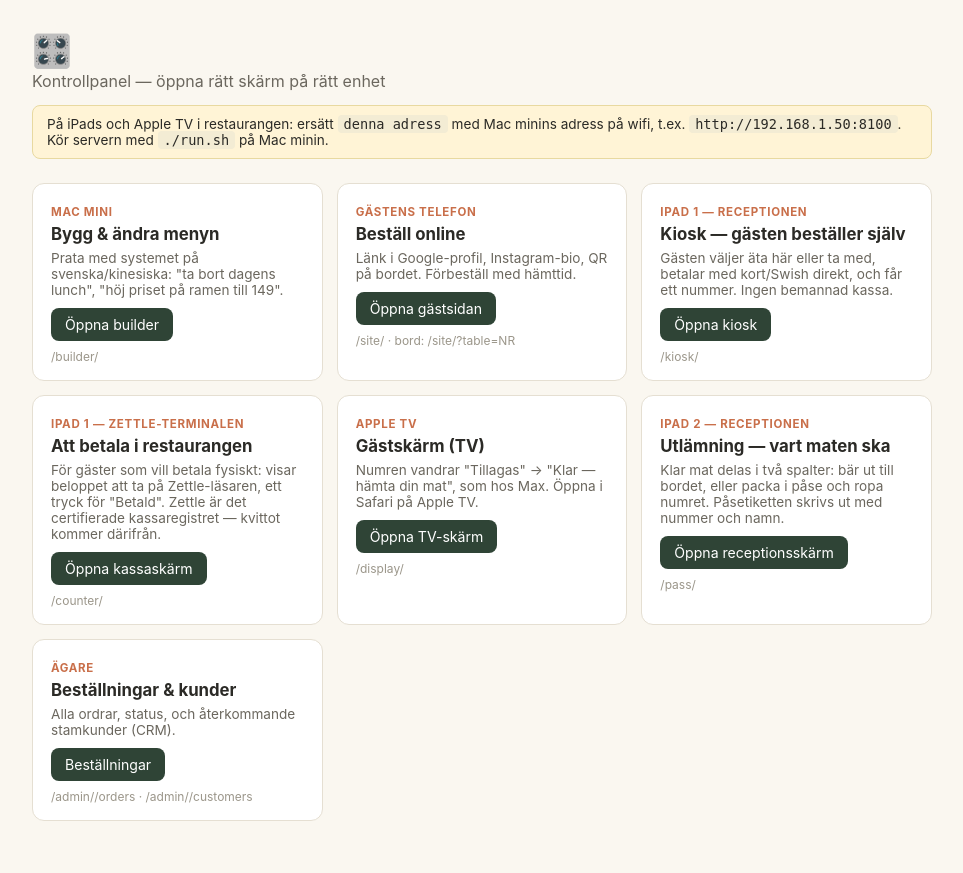
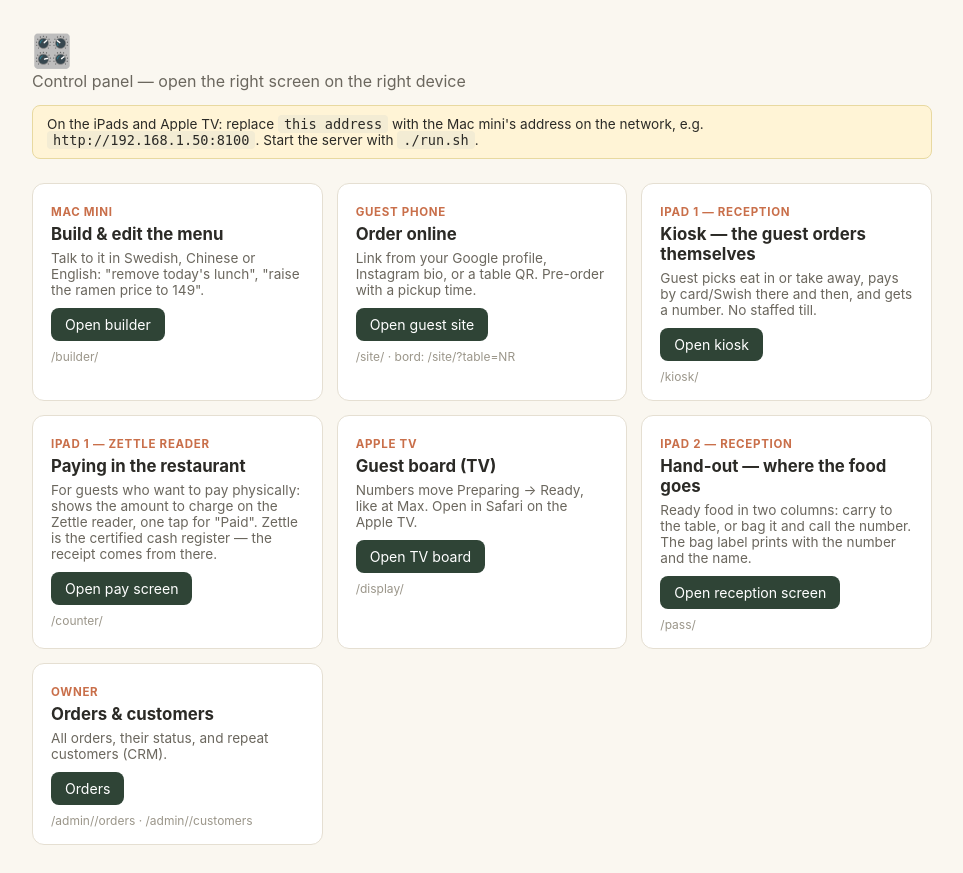
Before and after one commit to bluehawana/vibe-business-llm, a FastAPI app: template app/templates/panel.html in a window 1280 px wide. Shown: the whole page, without its empty margins (158-1121 px from the left). Before the commit the page ends 821 px from the top, so only its background shows below. Run offline with FastAPI, Linux system fonts and the light colour scheme; the template is opened without the code that fills it, so the values that code supplies are empty.

Commit message:
System language to English, guest-facing paper and TV bilingual
Most guests walk over from the Liseberg hotels, so English is now the default:
staff screens (kitchen, reception, pay, control panel) are English only, and
Ichiban is seeded English-first from the real menu.

The two surfaces a guest acts on stay bilingual, because getting these wrong
costs a wrong order: the TV board (Tillagas/Preparing, Klar/Ready) and the
printed paper (number, mode, pay-on-the-reader instruction, and which line is
a receipt versus an order ticket). The guest site itself follows spec.language,
so a shop can still be Swedish.

Bag label header is now 'TAKE AWAY BAG / PASE' so it can't be confused with the
mode line on the guest slip.

Co-Authored-By: Claude Opus 5 (1M context) <noreply@anthropic.com>

```diff
--- a/app/receipt.py
+++ b/app/receipt.py
@@ -13,7 +13,12 @@ kassaregister. Our slip for those orders is a ticket, not a receipt, and says so
 
 WIDTH = 42
 
-MODE_LABEL = {"pickup": "TA MED", "delivery": "LEVERANS", "dine_in": "ÄTA HÄR"}
+# Paper is read by guests, and a lot of them walk over from the Liseberg hotels
+# without a word of Swedish. Every line a guest acts on is printed in both
+# languages; the kitchen's own ticket stays short and English.
+MODE_LABEL = {"pickup": "TA MED / TAKE AWAY",
+              "delivery": "LEVERANS / DELIVERY",
+              "dine_in": "ÄTA HÄR / EAT IN"}
 
 
 def _line(char: str = "-") -> str:
@@ -40,7 +45,7 @@ def order_no(order: dict) -> str:
 
 def _big_number(order: dict) -> list[str]:
     """The number, unmissable across a room, on paper the guest is holding."""
-    return [_center("NUMMER"), _center(order_no(order)), _line("=")]
+    return [_center("NUMMER / NUMBER"), _center(order_no(order)), _line("=")]
 
 
 def kitchen_ticket(order: dict, business_name: str) -> str:
@@ -54,10 +59,10 @@ def kitchen_ticket(order: dict, business_name: str) -> str:
         _row("", MODE_LABEL.get(mode, mode.upper())),
     ]
     if mode == "dine_in" and c.get("table"):
-        lines.append(_row("Bord:", c["table"]))
+        lines.append(_row("Table:", c["table"]))
     elif mode == "delivery":
-        lines.append("Leverans: " + c.get("address", ""))
-    lines.append(_row("Tid:", c.get("pickup_time", "ASAP")))
+        lines.append("Delivery: " + c.get("address", ""))
+    lines.append(_row("Time:", c.get("pickup_time", "ASAP")))
     lines.append(_line())
     for it in order["items"]:
         if it["id"] == "_delivery":
@@ -65,14 +70,14 @@ def kitchen_ticket(order: dict, business_name: str) -> str:
         lines.append(f"{it['qty']} x {it['name']}")
     lines.append(_line())
     if c.get("name"):
-        lines.append(_row("Kund:", c["name"]))
+        lines.append(_row("Guest:", c["name"]))
     if c.get("phone"):
-        lines.append(_row("Tel:", c["phone"]))
+        lines.append(_row("Phone:", c["phone"]))
     if order.get("status") == "paid":
-        via = {"stripe": "BETALD ONLINE", "zettle": "BETALD I KORTTERMINAL"}
-        lines.append(_center(via.get(order.get("paid_via", ""), "BETALD / PAID")))
+        via = {"stripe": "PAID ONLINE", "zettle": "PAID ON CARD READER"}
+        lines.append(_center(via.get(order.get("paid_via", ""), "PAID")))
     else:
-        lines.append(_center("EJ BETALD — BETALAS I KORTTERMINALEN"))
+        lines.append(_center("NOT PAID — PAYS ON THE CARD READER"))
     return "\n".join(lines) + "\n\n\n"
 
 
@@ -90,26 +95,28 @@ def guest_slip(order: dict, business_name: str, contact: dict) -> str:
     lines += [_line("="), *_big_number(order)]
     lines.append(_center(MODE_LABEL.get(order["customer"].get("mode", "pickup"), "")))
     lines.append(_line())
-    lines.append(_center("KVITTO" if paid_online else "BESTÄLLNING"))
+    lines.append(_center("KVITTO / RECEIPT" if paid_online else "BESTÄLLNING / ORDER"))
     lines.append(_line())
     for it in order["items"]:
         name = "Leverans" if it["id"] == "_delivery" else it["name"]
         lines.append(_row(f"{it['qty']} x {name}", f"{it['price'] * it['qty']:.0f}"))
     lines.append(_line())
-    lines.append(_row("SUMMA", f"{order['total']:.0f} {cur}"))
+    lines.append(_row("SUMMA / TOTAL", f"{order['total']:.0f} {cur}"))
     if paid_online:
         # We took this money at a distance, so we account for the VAT here.
-        lines.append(_row("varav moms 12%", f"{order['total'] * 12 / 112:.2f} {cur}"))
+        lines.append(_row("varav moms / incl. VAT 12%", f"{order['total'] * 12 / 112:.2f} {cur}"))
         lines.append(_line())
-        lines.append(_center("Betald online"))
+        lines.append(_center("Betald online / Paid online"))
     else:
         lines.append(_line())
         lines.append(_center("BETALA I KORTTERMINALEN"))
-        lines.append(_center("Kvitto får du från terminalen"))
+        lines.append(_center("PAY ON THE CARD READER"))
+        lines.append(_center("Kvitto får du därifrån"))
+        lines.append(_center("Your receipt comes from the reader"))
     lines.append(_line())
-    lines.append(_center("Håll koll på skärmen — vi ropar"))
-    lines.append(_center(f"ditt nummer {order_no(order)} när maten är klar"))
-    lines.append(_center("Tack för ditt besök!"))
+    lines.append(_center(f"Vi ropar nummer {order_no(order)} när maten är klar"))
+    lines.append(_center(f"We'll call number {order_no(order)} when it's ready"))
+    lines.append(_center("Tack! / Thank you!"))
     return "\n".join(lines) + "\n\n\n"
 
 
@@ -120,7 +127,7 @@ def bag_label(order: dict) -> str:
     c = order["customer"]
     lines = [
         _line("="),
-        _center("TA MED / TAKE AWAY"),
+        _center("TAKE AWAY BAG / PÅSE"),
         *_big_number(order),
     ]
     if c.get("name"):
@@ -129,7 +136,7 @@ def bag_label(order: dict) -> str:
         lines.append(_center(c["phone"]))
     when = c.get("pickup_time", "ASAP")
     if when and when != "ASAP":
-        lines.append(_center(f"Hämtas {when}"))
+        lines.append(_center(f"Hämtas / Pickup {when}"))
     lines.append(_line("="))
     return "\n".join(lines) + "\n\n\n"
 
--- a/app/templates/panel.html
+++ b/app/templates/panel.html
@@ -1,9 +1,9 @@
 <!doctype html>
-<html lang="sv">
+<html lang="en">
 <head>
 <meta charset="utf-8">
 <meta name="viewport" content="width=device-width, initial-scale=1">
-<title>{{ project.name }} — kontrollpanel</title>
+<title>{{ project.name }} — control panel</title>
 <style>
   * { box-sizing: border-box; margin: 0; }
   body { font-family: -apple-system, 'Segoe UI', sans-serif; background: #faf7f0; color: #2b2a26; padding: 28px 20px; }
@@ -26,71 +26,71 @@
 <body>
 <div class="wrap">
   <h1>🎛️ {{ project.name }}</h1>
-  <p class="sub">Kontrollpanel — öppna rätt skärm på rätt enhet</p>
+  <p class="sub">Control panel — open the right screen on the right device</p>
   <div class="host">
-    På iPads och Apple TV i restaurangen: ersätt <code>denna adress</code> med Mac minins adress på wifi,
-    t.ex. <code>http://192.168.1.50:8100</code>. Kör servern med <code>./run.sh</code> på Mac minin.
+    On the iPads and Apple TV: replace <code>this address</code> with the Mac mini's address on the
+    network, e.g. <code>http://192.168.1.50:8100</code>. Start the server with <code>./run.sh</code>.
   </div>
 
   <div class="grid">
     <div class="card">
-      <span class="dev">Mac mini</span><h3>Bygg & ändra menyn</h3>
-      <p>Prata med systemet på svenska/kinesiska: "ta bort dagens lunch", "höj priset på ramen till 149".</p>
-      <a href="/builder/{{ project.id }}" target="_blank">Öppna builder</a>
+      <span class="dev">Mac mini</span><h3>Build & edit the menu</h3>
+      <p>Talk to it in Swedish, Chinese or English: "remove today's lunch", "raise the ramen price to 149".</p>
+      <a href="/builder/{{ project.id }}" target="_blank">Open builder</a>
       <span class="path">/builder/{{ project.id }}</span>
     </div>
 
     <div class="card">
-      <span class="dev">Gästens telefon</span><h3>Beställ online</h3>
-      <p>Länk i Google-profil, Instagram-bio, QR på bordet. Förbeställ med hämttid.</p>
-      <a href="/site/{{ project.id }}" target="_blank">Öppna gästsidan</a>
+      <span class="dev">Guest phone</span><h3>Order online</h3>
+      <p>Link from your Google profile, Instagram bio, or a table QR. Pre-order with a pickup time.</p>
+      <a href="/site/{{ project.id }}" target="_blank">Open guest site</a>
       <span class="path">/site/{{ project.id }}  ·  bord: /site/{{ project.id }}?table=NR</span>
     </div>
 
     <div class="card">
-      <span class="dev">iPad 1 — receptionen</span><h3>Kiosk — gästen beställer själv</h3>
-      <p>Gästen väljer äta här eller ta med, betalar med kort/Swish direkt, och får ett nummer.
-         Ingen bemannad kassa.</p>
-      <a href="/kiosk/{{ project.id }}" target="_blank">Öppna kiosk</a>
+      <span class="dev">iPad 1 — reception</span><h3>Kiosk — the guest orders themselves</h3>
+      <p>Guest picks eat in or take away, pays by card/Swish there and then, and gets a number.
+         No staffed till.</p>
+      <a href="/kiosk/{{ project.id }}" target="_blank">Open kiosk</a>
       <span class="path">/kiosk/{{ project.id }}</span>
     </div>
 
     <div class="card">
-      <span class="dev">iPad 1 — Zettle-terminalen</span><h3>Att betala i restaurangen</h3>
-      <p>För gäster som vill betala fysiskt: visar beloppet att ta på Zettle-läsaren, ett tryck för
-         "Betald". Zettle är det certifierade kassaregistret — kvittot kommer därifrån.</p>
-      <a href="/counter/{{ project.id }}" target="_blank">Öppna kassaskärm</a>
+      <span class="dev">iPad 1 — Zettle reader</span><h3>Paying in the restaurant</h3>
+      <p>For guests who want to pay physically: shows the amount to charge on the Zettle reader, one tap
+         for "Paid". Zettle is the certified cash register — the receipt comes from there.</p>
+      <a href="/counter/{{ project.id }}" target="_blank">Open pay screen</a>
       <span class="path">/counter/{{ project.id }}</span>
     </div>
 
     {% for s in stations %}
     <div class="card">
-      <span class="dev">Kök-iPad — {{ s }}</span><h3>Köksskärm — {{ s }}</h3>
-      <p>Visar bara {{ s }}-rätter, med ordernumret överst. Tryck "Klar" så visas numret på TV:n.</p>
-      <a href="/kitchen/{{ project.id }}?station={{ s }}" target="_blank">Öppna {{ s }}</a>
+      <span class="dev">Kitchen iPad — {{ s }}</span><h3>Kitchen screen — {{ s }}</h3>
+      <p>Shows only {{ s }} dishes, order number on top. Tap "Ready" and the number appears on the TV.</p>
+      <a href="/kitchen/{{ project.id }}?station={{ s }}" target="_blank">Open {{ s }}</a>
       <span class="path">/kitchen/{{ project.id }}?station={{ s }}</span>
     </div>
     {% endfor %}
 
     <div class="card">
-      <span class="dev">Apple TV</span><h3>Gästskärm (TV)</h3>
-      <p>Numren vandrar "Tillagas" → "Klar — hämta din mat", som hos Max. Öppna i Safari på Apple TV.</p>
-      <a href="/display/{{ project.id }}" target="_blank">Öppna TV-skärm</a>
+      <span class="dev">Apple TV</span><h3>Guest board (TV)</h3>
+      <p>Numbers move Preparing → Ready, like at Max. Open in Safari on the Apple TV.</p>
+      <a href="/display/{{ project.id }}" target="_blank">Open TV board</a>
       <span class="path">/display/{{ project.id }}</span>
     </div>
 
     <div class="card">
-      <span class="dev">iPad 2 — receptionen</span><h3>Utlämning — vart maten ska</h3>
-      <p>Klar mat delas i två spalter: bär ut till bordet, eller packa i påse och ropa numret.
-         Påsetiketten skrivs ut med nummer och namn.</p>
-      <a href="/pass/{{ project.id }}" target="_blank">Öppna receptionsskärm</a>
+      <span class="dev">iPad 2 — reception</span><h3>Hand-out — where the food goes</h3>
+      <p>Ready food in two columns: carry to the table, or bag it and call the number. The bag label
+         prints with the number and the name.</p>
+      <a href="/pass/{{ project.id }}" target="_blank">Open reception screen</a>
       <span class="path">/pass/{{ project.id }}</span>
     </div>
 
     <div class="card">
-      <span class="dev">Ägare</span><h3>Beställningar & kunder</h3>
-      <p>Alla ordrar, status, och återkommande stamkunder (CRM).</p>
-      <a href="/admin/{{ project.id }}/orders" target="_blank">Beställningar</a>
+      <span class="dev">Owner</span><h3>Orders & customers</h3>
+      <p>All orders, their status, and repeat customers (CRM).</p>
+      <a href="/admin/{{ project.id }}/orders" target="_blank">Orders</a>
       <span class="path">/admin/{{ project.id }}/orders  ·  /admin/{{ project.id }}/customers</span>
     </div>
   </div>
```
Also changed, not shown: app/templates/counter.html (+13 -13 lines), app/templates/display.html (+6 -2 lines), app/templates/kitchen.html (+14 -14 lines), app/templates/pass.html (+12 -12 lines), app/templates/receipt.html (+5 -5 lines), scripts/seed_ichiban.py (+71 -71 lines), tests/test_app.py (+12 -9 lines).
